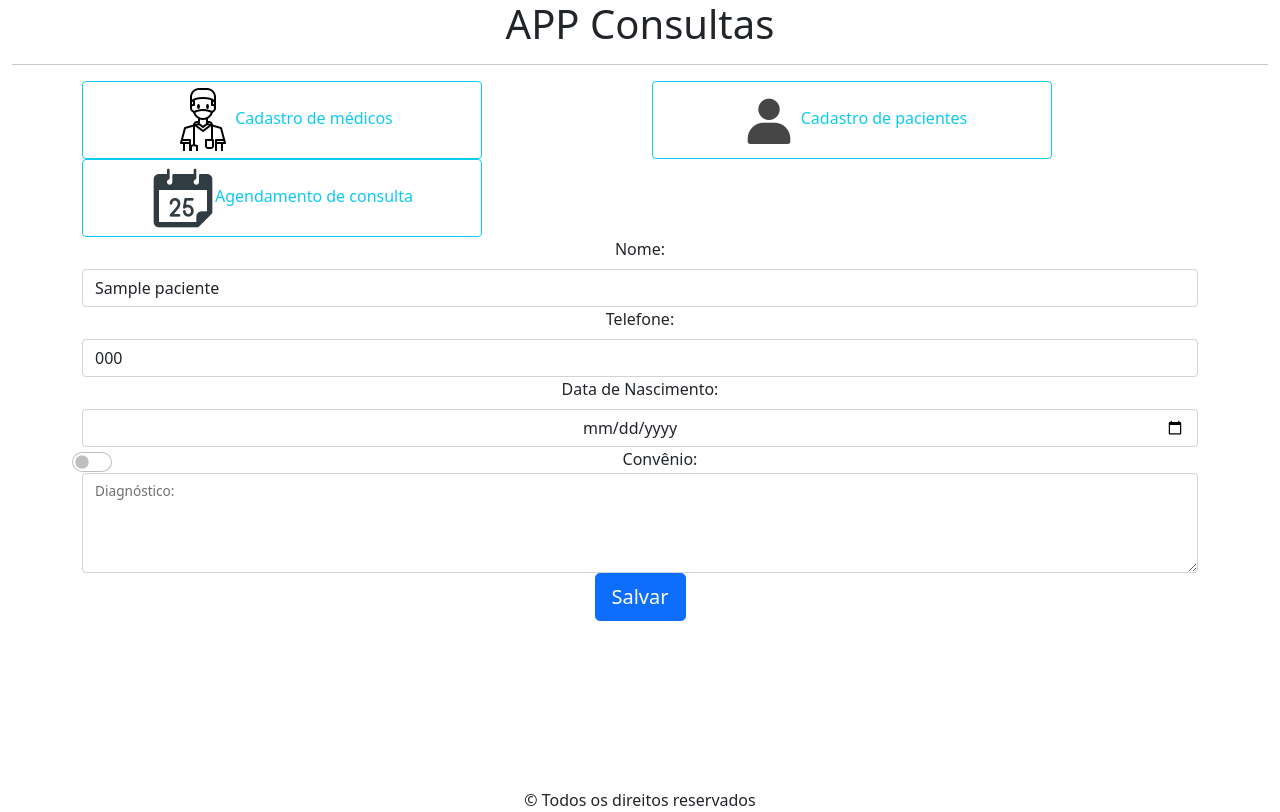
After one commit to FelipeProdossimo/app-consultas, a PHP site: page /agenda/agenda-formulario-alterar.php?id=1 in a window 1280 px wide. The commit adds this page. Run offline with PHP 8.4, Linux system fonts and the light colour scheme; tables that the repository leaves empty or names only in its code hold one stand-in row (values such as "Sample post").

Commit message:
Add tabela Agenda, funções ativas (Listando e Inserindo).

```diff
--- /dev/null
+++ b/agenda/agenda-formulario-alterar.php
@@ -0,0 +1,59 @@
+<?php
+include "../include/cabecalho.php";
+
+$id_paciente = $_GET['id'];
+
+include "../include/conexao.php";
+$sqlBusca = "SELECT * FROM tb_pacientes WHERE id={$id_paciente};";
+
+$listaDePacientes = mysqli_query($conexao , $sqlBusca);
+
+$nome = $telefone = $nascimento = $convenio = $diagnostico = "";
+
+while($paciente = mysqli_fetch_assoc($listaDePacientes)){
+    $nome = $paciente['nome'];
+    $telefone = $paciente['telefone'];
+    $nascimento = $paciente['nascimento'];
+    $convenio = $paciente['convenio'];
+    $diagnostico = $paciente['diagnostico'];
+}
+?>
+
+
+<div class="container">
+    <div class="row">
+        <form class=text-center name="formulario-inserir-agenda" action="agenda-alterar.php" method="post">
+        <input name="id" type="hidden" value="<?php echo $_GET['id']; ?>">
+        <div class="col">
+                    <label class="form-label">Nome:</label>
+                    <input name="nome" class="form-control" value="<?php echo $nome ; ?>">
+                </div>
+                <div class="col">
+                    <label class="form-label">Telefone:</label>
+                    <input name="telefone" class="form-control" value="<?php echo $telefone ; ?>">
+                </div>
+                <div class="col">
+                    <label class="form-label">Data de Nascimento:</label>
+                    <input class="form-control text-center" id="nascimento"
+                    name="nascimento" type="date" <?php echo $nascimento ; ?>>
+                    </div>
+                <div class="form-check form-switch">
+                    <label class="form-check-label" for="flexSwitchCheckDefault">Convênio:</label>
+                    <?php $marcado = "";
+                    if($convenio == "sim"){
+                        $marcado = "checked";
+                    }?>
+                    <input class="form-check-input" value="sim" type="checkbox" name="convenio"
+                    style="font-size: 20px" <?php echo $marcado;?>>
+                </div>
+                <div class="form-floating">
+                    <textarea class="form-control" <?php echo $diagnostico ; ?> name="diagnostico"
+                    style="height: 100px"></textarea>
+                    <label>Diagnóstico:</label>
+                </div>
+                <button type="submit" class="btn btn-primary btn-lg">Salvar</button>
+                </div>
+        </form>
+    </div>
+</div>
+<?php include "../include/rodape.php"; ?>
--- a/include/cabecalho.php
+++ b/include/cabecalho.php
@@ -26,7 +26,7 @@
                     <a href="../pacientes/pacientes-listar.php" class="btn btn-outline-info" style="width: 400px;"><img src="../img/paciente.png">Cadastro de pacientes</a>
                 </div>
                 <div class="col">
-                    <a href="#" class="btn btn-outline-info" style="width: 400px;"><img src="../img/calendario.png">Agendamento de consulta</a>
+                    <a href="../agenda/agenda-listar.php" class="btn btn-outline-info" style="width: 400px;"><img src="../img/calendario.png">Agendamento de consulta</a>
                 </div>
             </div>
         </div>
```
Also changed, not shown: agenda/agenda-formulario-inserir.php (added, +58 -0 lines), agenda/agenda-inserir.php (added, +30 -0 lines), agenda/agenda-listar.php (added, +50 -0 lines), README.md.
